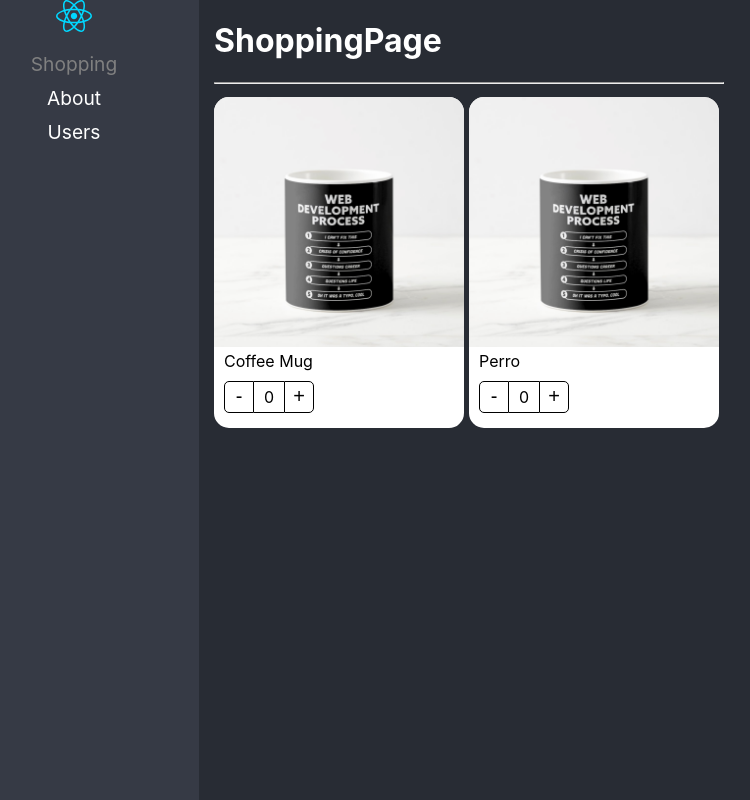
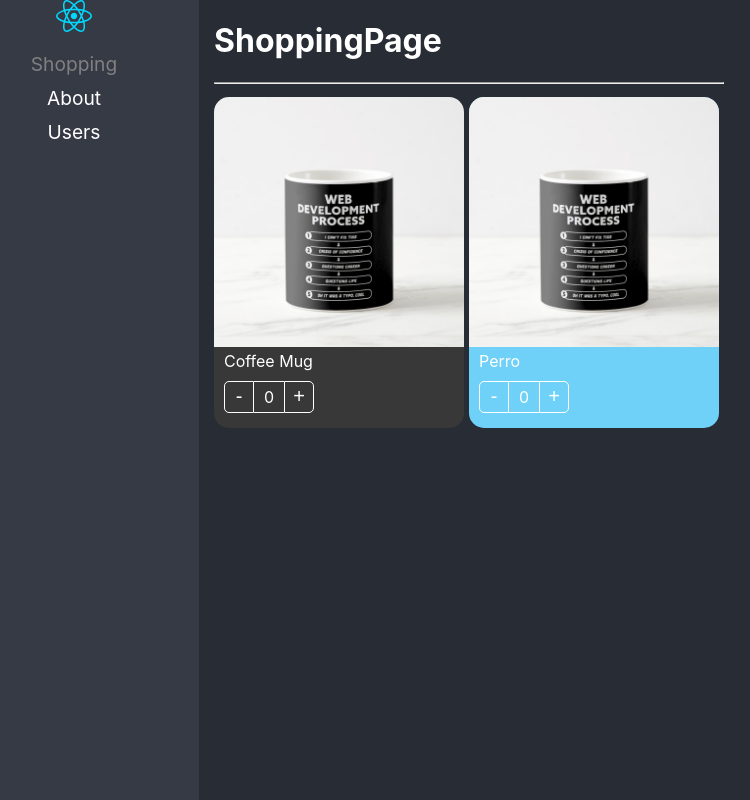
Before and after one commit to ramone02/react-adv, a React (Vite) app: page / in a window 1280 px wide. Shown: the whole page, without its empty margins (51-801 px from the left). Built offline with nearby package versions, Linux system fonts and the light colour scheme.

Commit message:
component extend styles listo

```diff
--- a/src/02-component-patterns/components/ProductButtons.tsx
+++ b/src/02-component-patterns/components/ProductButtons.tsx
@@ -2,16 +2,16 @@ import styles from "../styles/styles.module.css";
 import { useContext } from "react";
 import { ProductContext } from "./ProductCard";
 
-/* interface ProductButtonsProps {
-  counter: number;
-  increaseBy: (value: number) => void;
-} */
+export interface Props {
+  className?: string;
+  style?: React.CSSProperties;
+}
 
-export const ProductButtons = () => {
+export const ProductButtons = ({className, style}: Props) => {
   const { increaseBy, counter } = useContext(ProductContext);
 
   return (
-    <div className={styles.buttonsContainer}>
+    <div className={`${styles.buttonsContainer} ${className}`} style={style}>
       <button className={styles.buttonMinus} onClick={() => increaseBy(-1)}>
         -
       </button>
--- a/src/02-component-patterns/components/ProductCard.tsx
+++ b/src/02-component-patterns/components/ProductCard.tsx
@@ -1,13 +1,21 @@
 import styles from "../styles/styles.module.css";
-import { createContext } from "react";
+import { ReactElement, createContext } from "react";
 import { useProduct } from "../hooks/useProduct";
-import {  ProductCardProps, ProductContextProps } from "../interfaces/interfaces";
+import {  Product, ProductContextProps } from "../interfaces/interfaces";
 
 export const ProductContext = createContext({} as ProductContextProps);
 
+
+export interface Props {
+  product: Product;
+  children?: ReactElement | ReactElement[];
+  className?: string;
+  style?: React.CSSProperties;
+}
+
 const { Provider } = ProductContext;
 
-export const ProductCard = ({ product, children }: ProductCardProps) => {
+export const ProductCard = ({ product, children, className, style }: Props) => {
   /* const [counter, setSounter] = useState(0);
 
   const increaseBy = (value: number) => {
@@ -25,7 +33,7 @@ export const ProductCard = ({ product, children }: ProductCardProps) => {
         product,
       }}
     >
-      <div className={styles.productCard}>{children}</div>
+      <div className={`${styles.productCard} ${className}`} style={style}>{children}</div>
     </Provider>
   );
 };
--- a/src/02-component-patterns/components/ProductImage.tsx
+++ b/src/02-component-patterns/components/ProductImage.tsx
@@ -3,7 +3,13 @@ import { ProductContext } from "./ProductCard";
 import styles from "../styles/styles.module.css";
 import noImage from "../assets/no-image.jpg";
 
-export const ProductImage = ({ img = "" }) => {
+export interface Props{
+  img?: string;
+  className?: string;
+  style?: React.CSSProperties;
+};
+
+export const ProductImage = ({ img, className, style}:Props) => {
   const { product } = useContext(ProductContext);
   let imgToShow: string;
   //si me manda una img la asigno, si no si existe en el product la asigno sino asigno el noImage;
@@ -16,6 +22,6 @@ export const ProductImage = ({ img = "" }) => {
   }
 
   return (
-    <img className={styles.productImg} src={imgToShow} alt="Product Image" />
+    <img className={`${styles.productImg} ${className}`} style={style} src={imgToShow} alt="Product Image" />
   );
 };
--- a/src/02-component-patterns/components/ProductTitle.tsx
+++ b/src/02-component-patterns/components/ProductTitle.tsx
@@ -2,7 +2,13 @@ import { useContext } from "react";
 import { ProductContext } from "./ProductCard";
 import styles from "../styles/styles.module.css";
 
-export const ProductTitle = ({ title }: { title?: string }) => {
+export interface Props{
+  title?: string;
+  className?: string;
+  style?: React.CSSProperties;
+}
+
+export const ProductTitle = ({ title, className, style }: Props) => {
   //si es una sola prop desestructuro asi, sino creo interface
   const { product } = useContext(ProductContext);
   /* let titleToShow: string;
@@ -10,7 +16,7 @@ export const ProductTitle = ({ title }: { title?: string }) => {
     title ? titleToShow = title : titleToShow = product.title; */
 
   return (
-    <span className={styles.productDescription}>
+    <span className={`${styles.productDescription} ${className}`} style={style}>
       {title ? title : product.title}
     </span>
   );
--- a/src/02-component-patterns/pages/ShoppingPage.tsx
+++ b/src/02-component-patterns/pages/ShoppingPage.tsx
@@ -1,4 +1,5 @@
 import ProductCard, { ProductButtons, ProductImage, ProductTitle } from "../components";
+import "../styles/custom-styles.css";
 
 const product = {
   id: "1",
@@ -18,15 +19,15 @@ export const ShoppingPage = () => {
           flexWrap: "wrap",
         }}
       >
-        <ProductCard product={product}>
+        <ProductCard product={product} className="bg-dark">
             <ProductCard.Image />
-            <ProductCard.Title />
-            <ProductCard.Buttons/>
+            <ProductCard.Title className="text-white"/>
+            <ProductCard.Buttons className="custom-buttons"/>
         </ProductCard>
-         <ProductCard product={product}>
-            <ProductImage />
-            <ProductTitle title={'Perro'}/>
-            <ProductButtons/>
+         <ProductCard product={product} className="bg-dark" style={{background: '#70D1F8'}}>
+            <ProductImage className="custom-image"/>
+            <ProductTitle title={'Perro'} className="text-white"/>
+            <ProductButtons className="custom-buttons"/>
         </ProductCard>
       </div>
     </div>
--- /dev/null
+++ b/src/02-component-patterns/styles/custom-styles.css
@@ -0,0 +1,20 @@
+.bg-dark{
+    background-color: rgb(56, 56, 56);
+};
+span{
+    color: white;
+}
+.text-white{
+    color: white;
+};
+
+.custom-image{
+    padding: 10px;
+    width: calc(100% - 20px);
+    border-radius: 10px;
+}
+
+.custom-buttons button, .custom-buttons div{
+    color: white;
+    border-color: white;
+}
```
Also changed, not shown: src/02-component-patterns/interfaces/interfaces.ts (+7 -7 lines).
